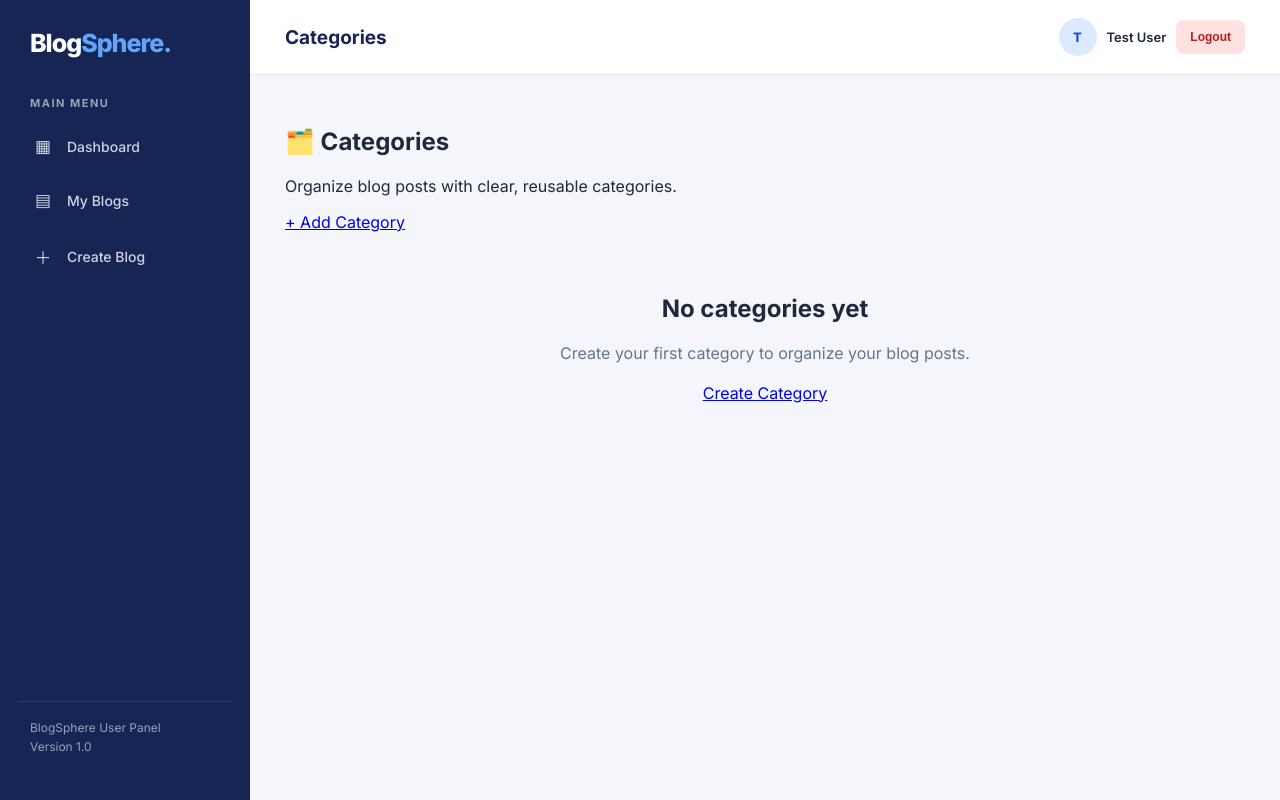
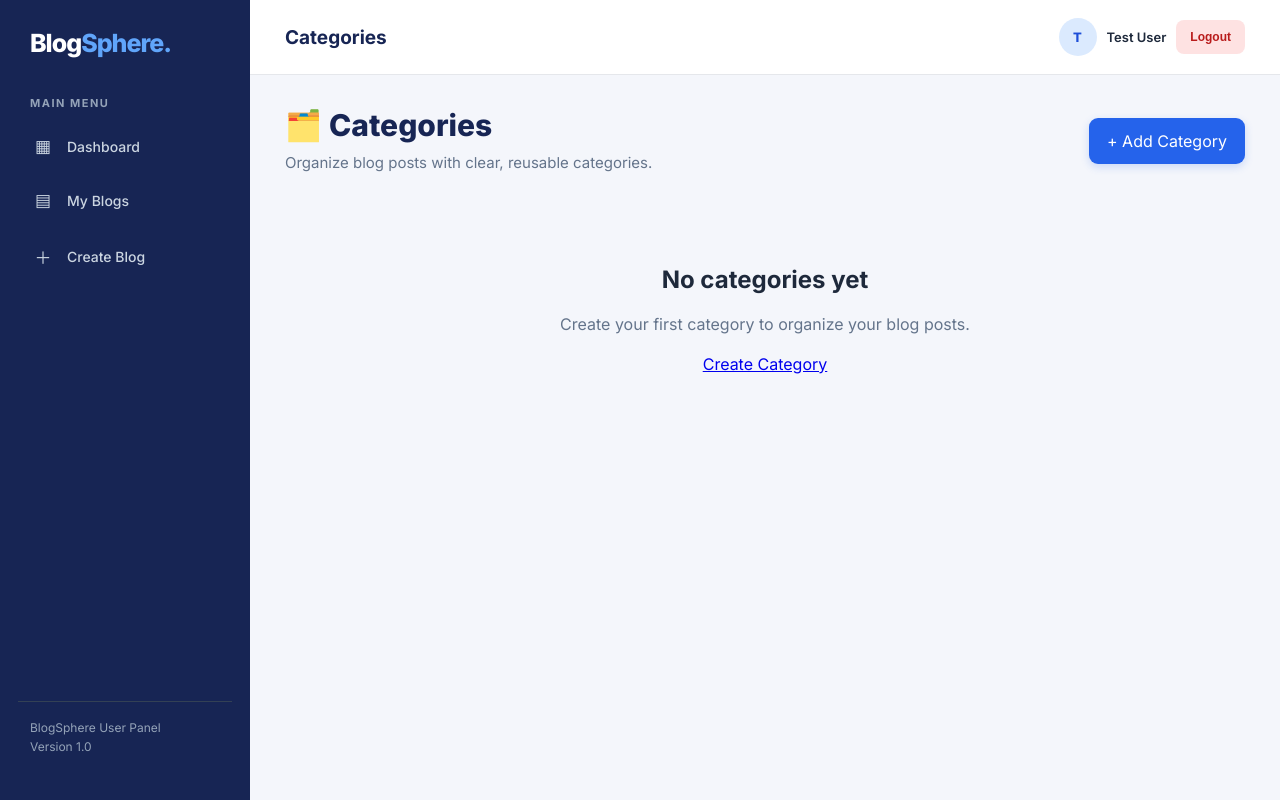
Before and after one commit to jagrutgajera126439/blog-post, a Laravel app: template resources/views/categories/index.blade.php in a window 1280 px wide. Run offline with Laravel 12, Linux system fonts and the light colour scheme; the template is opened without the code that fills it, so the values that code supplies are empty; a user stored in the database is signed in; data comes from the database, SQL or seed files in the repository.

Commit message:
Style add category action

```diff
--- a/resources/views/categories/index.blade.php
+++ b/resources/views/categories/index.blade.php
@@ -6,6 +6,11 @@
 @section('content')
 <style>
     .category-list { display:grid; gap:14px; }
+    .category-page-header { display:flex; align-items:center; justify-content:space-between; gap:20px; margin-bottom:28px; }
+    .category-page-header h1 { margin:0 0 8px; color:#172554; font-size:30px; font-weight:800; }
+    .category-page-header p { margin:0; color:#64748b; font-size:15px; line-height:1.6; }
+    .category-add-button { display:inline-flex !important; align-items:center; justify-content:center; flex:none; min-height:46px; padding:12px 18px !important; border:0; border-radius:9px; background:#2563eb !important; color:#fff !important; text-decoration:none !important; font:600 14px/1.2 inherit; white-space:nowrap; box-shadow:0 3px 8px rgba(37,99,235,.2); transition:background .2s, transform .2s; }
+    .category-add-button:hover { background:#1d4ed8 !important; color:#fff !important; transform:translateY(-1px); }
     .category-item { display:flex; align-items:center; justify-content:space-between; gap:20px; padding:20px 22px; background:#fff; border:1px solid #e5e7eb; border-radius:14px; box-shadow:0 4px 14px rgba(15,23,42,.04); }
     .category-info { display:flex; align-items:center; gap:14px; min-width:0; }
     .category-icon { display:grid; place-items:center; width:46px; height:46px; flex:none; border-radius:12px; background:#eff6ff; font-size:22px; }
@@ -24,9 +29,9 @@
     .category-error ul { margin:7px 0 0; padding-left:20px; }
     .category-form-actions { display:flex; flex-wrap:wrap; gap:10px; margin-top:20px; }
     .category-secondary { display:inline-flex; align-items:center; justify-content:center; padding:11px 16px; border-radius:8px; background:#e2e8f0; color:#1e293b; text-decoration:none; font-weight:600; }
-    @media(max-width:600px) { .category-item { align-items:flex-start; flex-direction:column; } .category-actions { width:100%; } .category-actions .btn { flex:1; } .category-form .content-card { padding:20px; } }
+    @media(max-width:600px) { .category-page-header { align-items:flex-start; flex-direction:column; } .category-page-header h1 { font-size:25px; } .category-item { align-items:flex-start; flex-direction:column; } .category-actions { width:100%; } .category-actions .btn { flex:1; } .category-form .content-card { padding:20px; } }
 </style>
-<div class="page-header"><div><h1>🗂️ Categories</h1><p>Organize blog posts with clear, reusable categories.</p></div><a href="{{ route('categories.create') }}" class="btn btn-primary">+ Add Category</a></div>
+<div class="category-page-header"><div><h1>🗂️ Categories</h1><p>Organize blog posts with clear, reusable categories.</p></div><a href="{{ route('categories.create') }}" class="category-add-button">+ Add Category</a></div>
 @if(session('error'))<div class="category-error">{{ session('error') }}</div>@endif
 @if($errors->any())<div class="category-error"><strong>Please fix the following:</strong><ul>@foreach($errors->all() as $error)<li>{{ $error }}</li>@endforeach</ul></div>@endif
 <div class="category-list">
```
